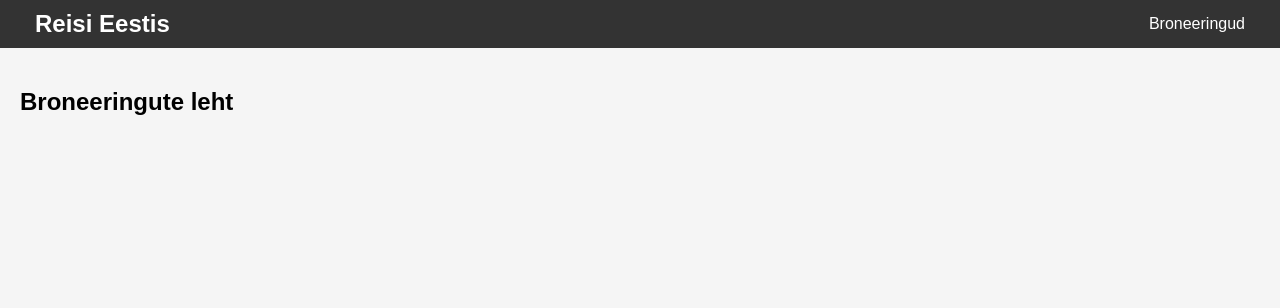
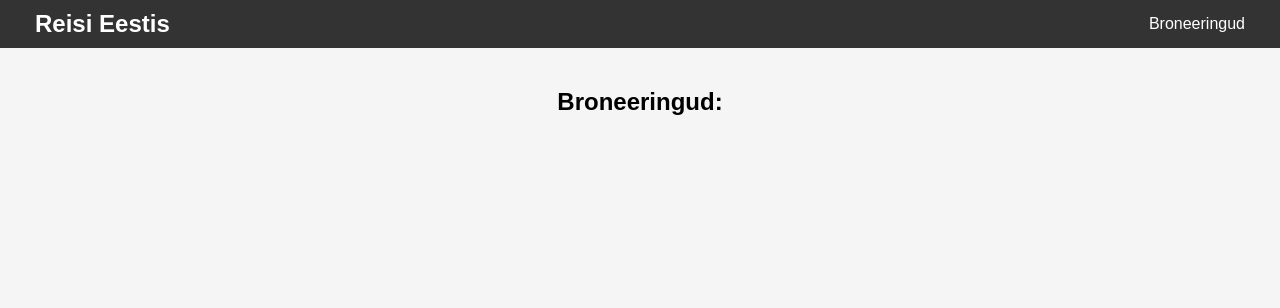
Before and after one commit to R-Kanne/-Novater-Reisi-Eestis, a Flask app: template templates/bookings.html in a window 1280 px wide. Shown: the top 308 px of the page. Run offline with Flask 3, Linux system fonts and the light colour scheme; the template is opened without the code that fills it, so the values that code supplies are empty.

Commit message:
Structural cleanup and additional comments

```diff
--- a/api_client.py
+++ b/api_client.py
@@ -12,6 +12,8 @@ NOVATER_USERNAME = os.getenv('USERNAME')
 NOVATER_PASSWORD = os.getenv('PASSWORD')
 
 def fetch_current_schedule():
+    """This function fetches data from the api, inserts a datetime object into the data and returns that data in json format.
+    In case of error fetching data function returns None"""
     try:
         response = requests.get(
             NOVATER_API_URL,
--- a/app.py
+++ b/app.py
@@ -1,9 +1,8 @@
 from flask import Flask, render_template, request, redirect, url_for, flash
 from dotenv import load_dotenv
 import os
-from datetime import datetime, timedelta, timezone
+from datetime import datetime, timezone
 import json
-
 from api_client import fetch_current_schedule
 from models import db, PriceSheet, Booking # Importing models
 
@@ -127,6 +126,7 @@ with app.app_context():
 
 @app.route('/', methods=['GET','POST'])
 def index():
+    """Main page"""
     all_routes = get_current_routes_data() # Getting current routes data
 
     departure_cities, arrival_cities = get_unique_departure_and_arrival_cities(all_routes) # getting valid cities
@@ -139,8 +139,9 @@ def index():
         arrival_cities=arrival_cities
     )
 
-@app.route('/bookings', methods=['GET''POST'])
+@app.route('/bookings', methods=['GET','POST'])
 def book_route():
+    """Route that displays booking information"""
     return render_template('bookings.html')
 
 
--- a/models.py
+++ b/models.py
@@ -1,6 +1,5 @@
 from flask_sqlalchemy import SQLAlchemy
 from datetime import datetime, timezone
-import json # For storing JSON as text
 
 db = SQLAlchemy() # Initializing the SQLAlchemy extension
 
@@ -8,7 +7,7 @@ class PriceSheet(db.Model):
     __tablename__ = 'price_sheets' # Explicit table name
     id = db.Column(db.String, primary_key=True) # The ID from the API response
     expires = db.Column(db.DateTime, nullable=False)
-    timestamp_fetched = db.Column(db.DateTime, default=datetime.now(timezone.utc)) # When we fetched it
+    timestamp_fetched = db.Column(db.DateTime, default=datetime.now(timezone.utc)) # When data was fetched
     data = db.Column(db.Text, nullable=False) # Store the whole JSON 'routes' part as text
 
     # Relationship to Booking (one PriceSheet can have many Bookings)
--- a/requirements.txt
+++ b/requirements.txt
@@ -0,0 +1,4 @@
+Flask==3.1.1
+Flask-SQLAlchemy==3.1.1
+python-dotenv==1.1.0
+requests==2.32.3
--- a/static/styles.css
+++ b/static/styles.css
@@ -5,10 +5,7 @@ body
     background-color: whitesmoke;
 }
 
-h1:first-of-type {
-    text-align: center;
-}
-
+/* 4. Navigation bar for layout.html */
 .navbar
 {
     display: flex;
@@ -48,7 +45,7 @@ main
 {
     padding: 20px;
 }
-
+/* 4. Index.html list items and heading */
 .route-item
 {
     background-color:beige;
@@ -65,5 +62,14 @@ main
 
 .route-item > ul > li
 {
-  margin-bottom: 10px;
+    margin-bottom: 10px;
 }
+
+h1:first-of-type {
+    text-align: center;
+}
+/* 4. Booking.html */
+#booking_title
+{
+    text-align: center;
+}
--- a/templates/bookings.html
+++ b/templates/bookings.html
@@ -3,5 +3,5 @@
 {% block title %}Broneeringud - Reisi Eestis{% endblock %}
 
 {% block content %}
-    <h2>Broneeringute leht</h2>
+    <h2 id="booking_title">Broneeringud:</h2>
 {% endblock %}
--- a/templates/index.html
+++ b/templates/index.html
@@ -1,6 +1,6 @@
 {% extends "layout.html" %}
 
-{% block title %}Bus Schedule Search{% endblock %}
+{% block title %}Reisi Eestis{% endblock %}
 
 {% block content %}
     <h1>Reiside otsing</h1>
```
Also changed, not shown: 1 other file.
